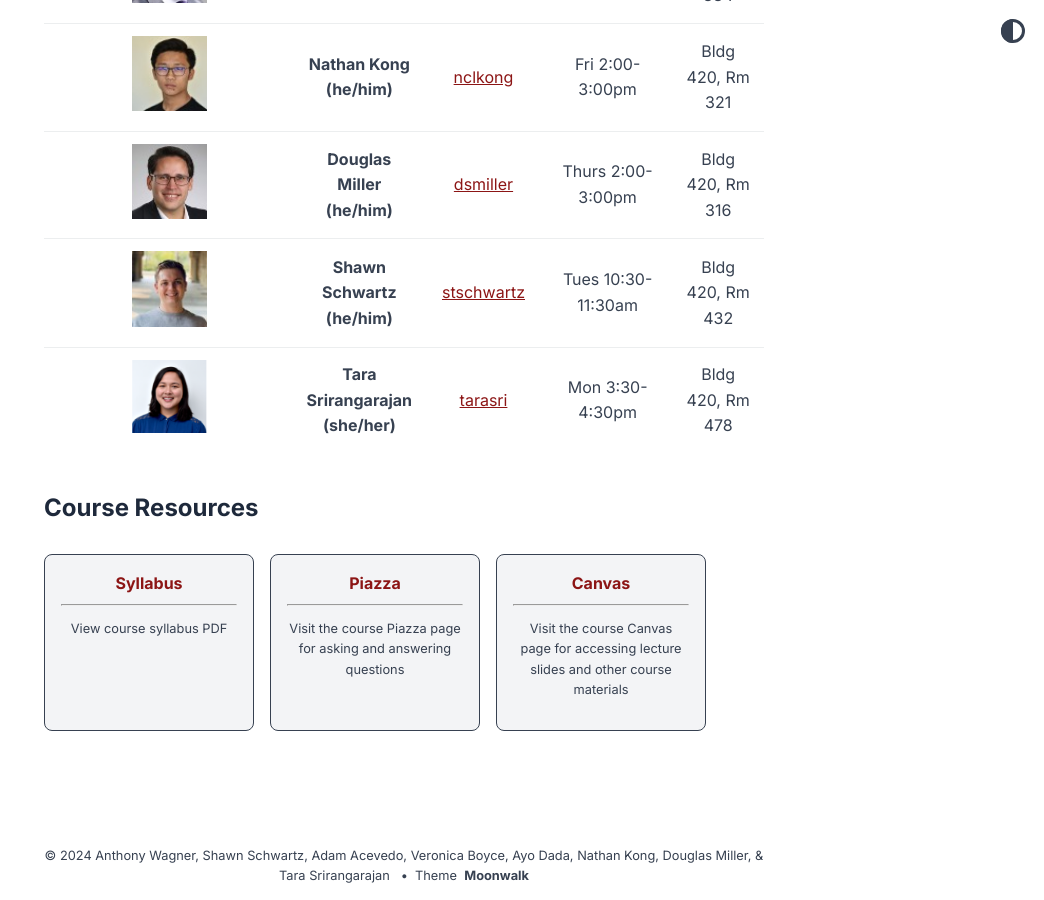
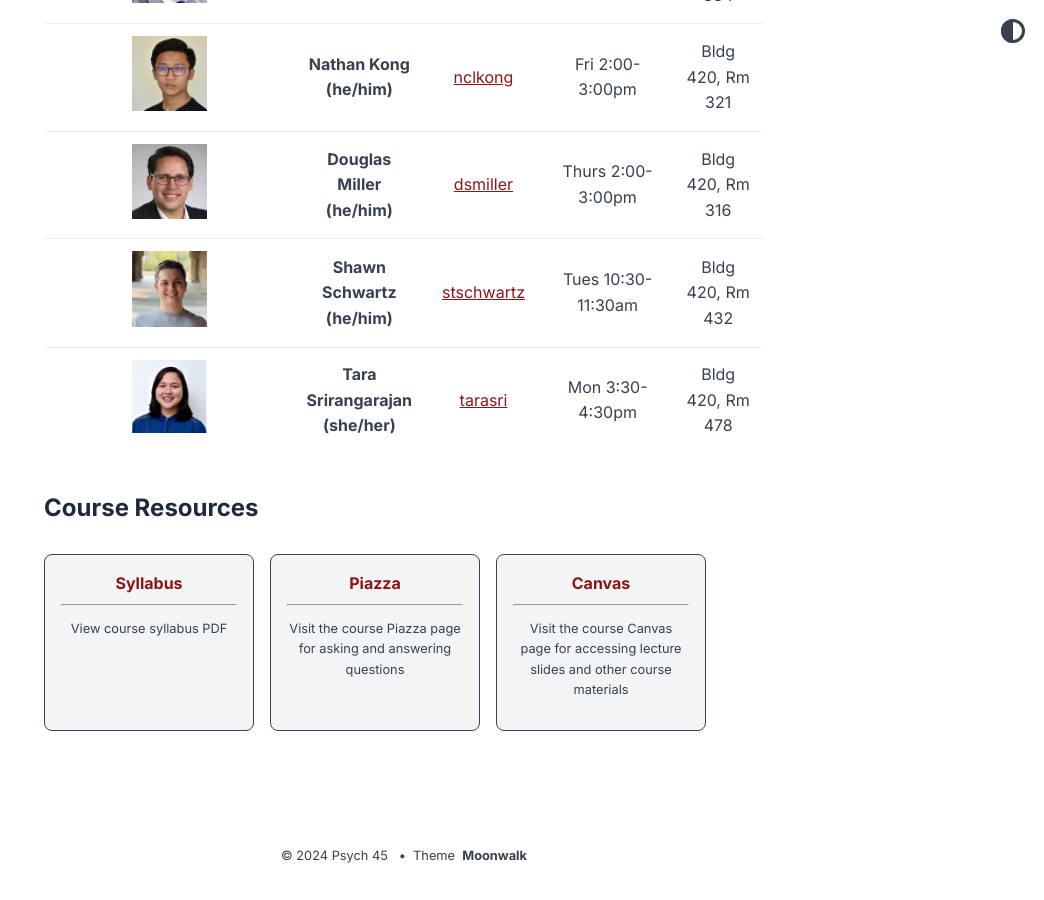
Before and after one commit to WagnerLab/psych-45, a Jekyll site: the page built from index.md, in a window 1280 px wide and 900 px high, scrolled down 1327 px. Shown: the whole window, without its empty margins (236-1280 px from the left). Built offline with Jekyll 4.4.1, drawn with Linux system fonts in a browser that asks for light colours; after the commit the page ends 2206 px from its top, so only the background shows below that.

Commit message:
update site config for 2024

```diff
--- a/_config.yml
+++ b/_config.yml
@@ -1,13 +1,10 @@
 title: "Psych 45: Introduction to Learning & Memory (Spring 2023)"
 instructor: Anthony Wagner
-teaching_assistants: Adam Acevedo, Veronica Boyce, Ayo Dada, Nathan Kong, Douglas Miller, <br />Shawn Schwartz, and Tara Srirangarajan
-author: Anthony Wagner, Shawn Schwartz, Adam Acevedo, Veronica Boyce, Ayo Dada, Nathan Kong, Douglas Miller, &amp; Tara Srirangarajan
 url: https://wagnerlab.github.io/psych-45 # root address of the site
 description: > # description of the site (multiple lines allowed)
   Everything we know is derived from and reflects memory for our past. Memories, be they of the recent or more distant past, inform current thinking and action, and enable planning for the future. This course provides an introductory survey of the literature on learning and memory, including consideration of the cognitive and neural organization of memory, mechanisms of remembering and forgetting, and the nature of false memories. Cognitive theory and behavioral evidence will be integrated with data from patient studies and functional brain imaging.
-
+author: Psych 45
 permalink: /:slug
-
 favicon: "./logo.png" # relative path to site's favicon
 
 #theme: moonwalk # if you are using GitHub Pages, change it to remote_theme: abhinavs/moonwalk
@@ -24,11 +21,11 @@ theme_config:
   show_copyright: true # show copyright notice in footer
   # following keys are using to create home layout
   show_projects: true # show projects as cards, add in _data/home.yml
-  show_blog: false # show blog posts added in _posts
+  show_blog: true # show blog posts added in _posts
   show_old_projects: false # show old projects as cards, add in _data/home.yml
   show_misc_list: false # show generic vertical list for misc details, add _data/home.yml
-  show_reading_time: true # show number of words and reading time in the blog posts
-  show_tags: true # show tags in a blog posts
+  show_reading_time: false # show number of words and reading time in the blog posts
+  show_tags: false # show tags in a blog posts
   # options for "home" page
   home:
     title_projects: Course Resources
```
